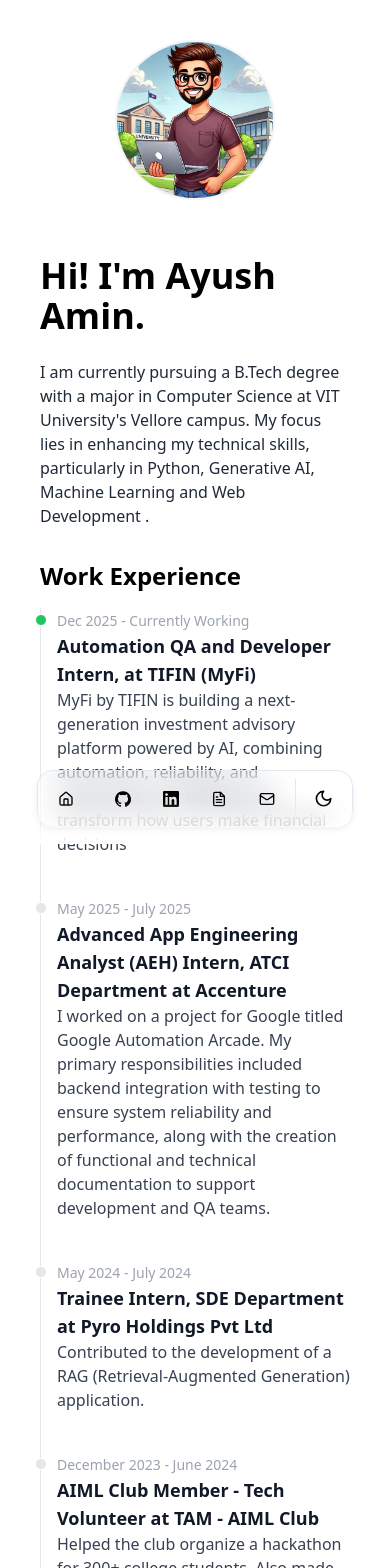
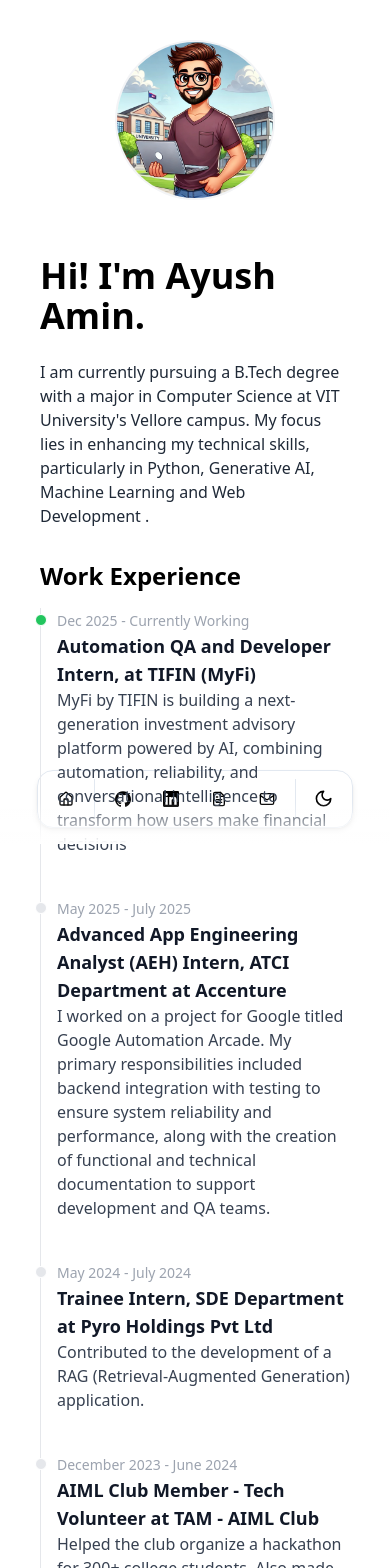
Before and after one commit to apk471/personal-portfolio-v1, a Next.js app: page / in a window 390 px wide. Shown: the top 1568 px of the page. Built offline with nearby package versions, Linux system fonts and the light colour scheme.

Commit message:
fix: remove negative content stacking

```diff
--- a/components/Education.tsx
+++ b/components/Education.tsx
@@ -38,7 +38,7 @@ const EducationData: EducationItem[] = [
 
 const Education: React.FC = () => {
   return (
-    <div className="-z-10 flex w-full flex-col gap-4">
+    <div className="flex w-full flex-col gap-4">
       <h1 className="text-2xl font-bold">Education</h1>
 
       <ol className="relative border-s border-gray-200 dark:border-gray-700">
--- a/components/Intro.tsx
+++ b/components/Intro.tsx
@@ -3,7 +3,7 @@ import ProfilePic from "@/app/images/ayush.png";
 
 export default function Intro() {
   return (
-    <div className="-z-10 flex w-full flex-col-reverse items-center justify-between gap-14 lg:flex-row">
+    <div className="flex w-full flex-col-reverse items-center justify-between gap-14 lg:flex-row">
       <div className="flex w-full flex-col gap-2 lg:w-4/5">
         <h1 className="mb-4 text-4xl font-bold">Hi! I&apos;m Ayush Amin.</h1>
         <p className="text-base text-gray-800 dark:text-gray-300">
--- a/components/WorkExperience.tsx
+++ b/components/WorkExperience.tsx
@@ -61,7 +61,7 @@ const workExperienceData: WorkExperienceItem[] = [
 
 const WorkExperience: React.FC = () => {
   return (
-    <div className="-z-10 flex w-full flex-col gap-4">
+    <div className="flex w-full flex-col gap-4">
       <h1 className="text-2xl font-bold">Work Experience</h1>
 
       <ol className="relative border-s border-gray-200 dark:border-gray-700">
```
